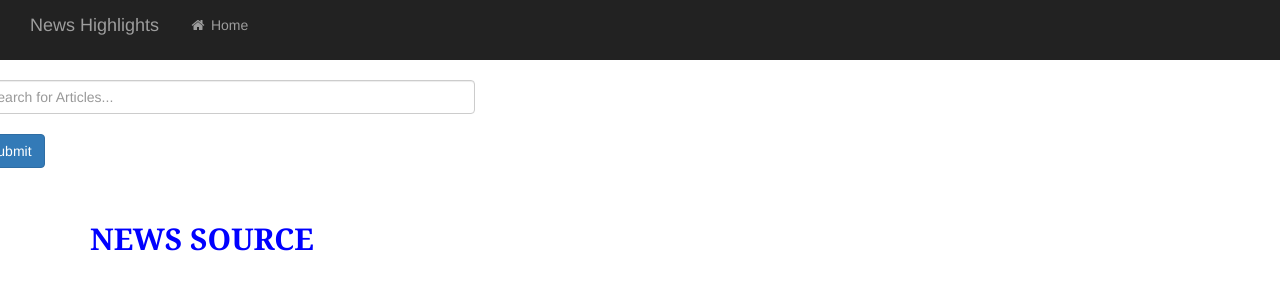
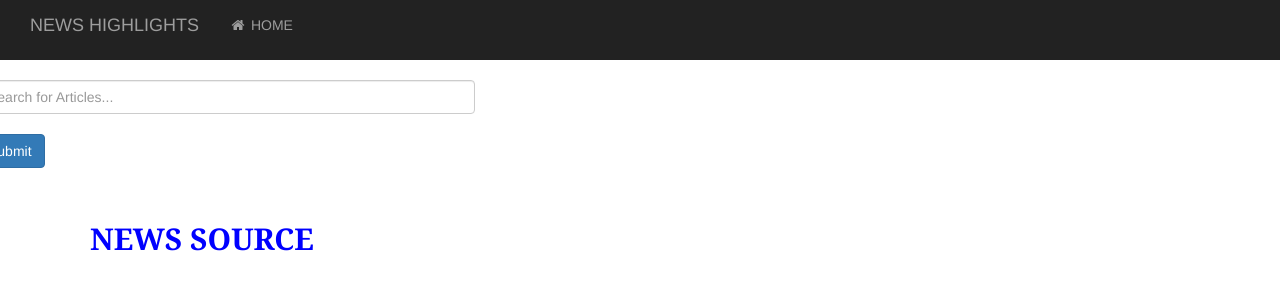
Before and after one commit to DennisKipkirui/News-api, a Flask app: template app/templates/index.html in a window 1280 px wide. Shown: the top 300 px of the page. Run offline with Flask 2, Linux system fonts and the light colour scheme; the template is opened without the code that fills it, so the values that code supplies are empty; some libraries are stand-ins or nearby versions.

Commit message:
updated navbar

```diff
--- a/app/templates/navbar.html
+++ b/app/templates/navbar.html
@@ -8,11 +8,11 @@
               <span class="icon-bar"></span>
               <span class="icon-bar"></span>
             </button>
-            <p class="navbar-brand" href=""> News Highlights  </p>
+            <p class="navbar-brand" href="">NEWS HIGHLIGHTS</p>
         </div>
         <div class="navbar-collapse collapse">
             <ul class="nav navbar-nav">
-            <li><a class="active" href="/"><i class="fa fa-fw fa-home"></i> Home </a></li>
+            <li><a class="active" href="/"><i class="fa fa-fw fa-home"></i> HOME </a></li>
             </ul>
         </div>
     </div>
```
